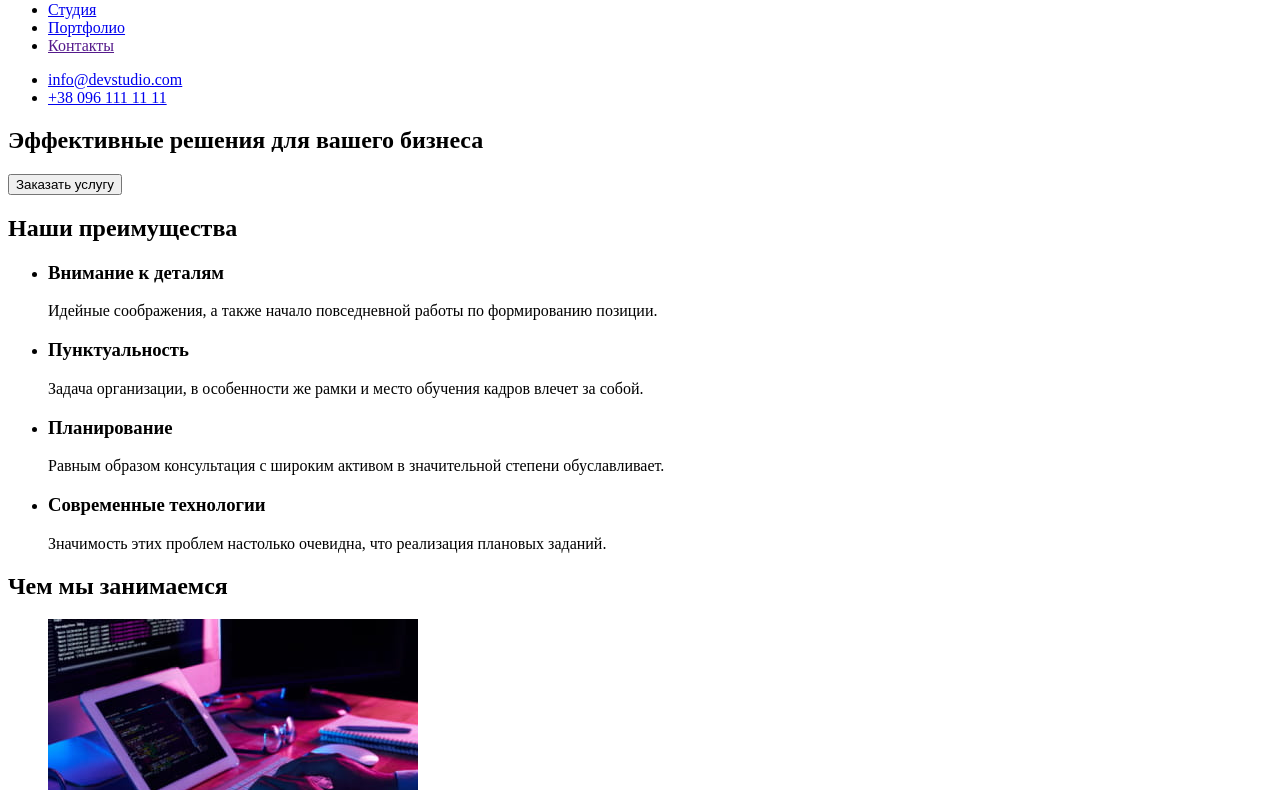
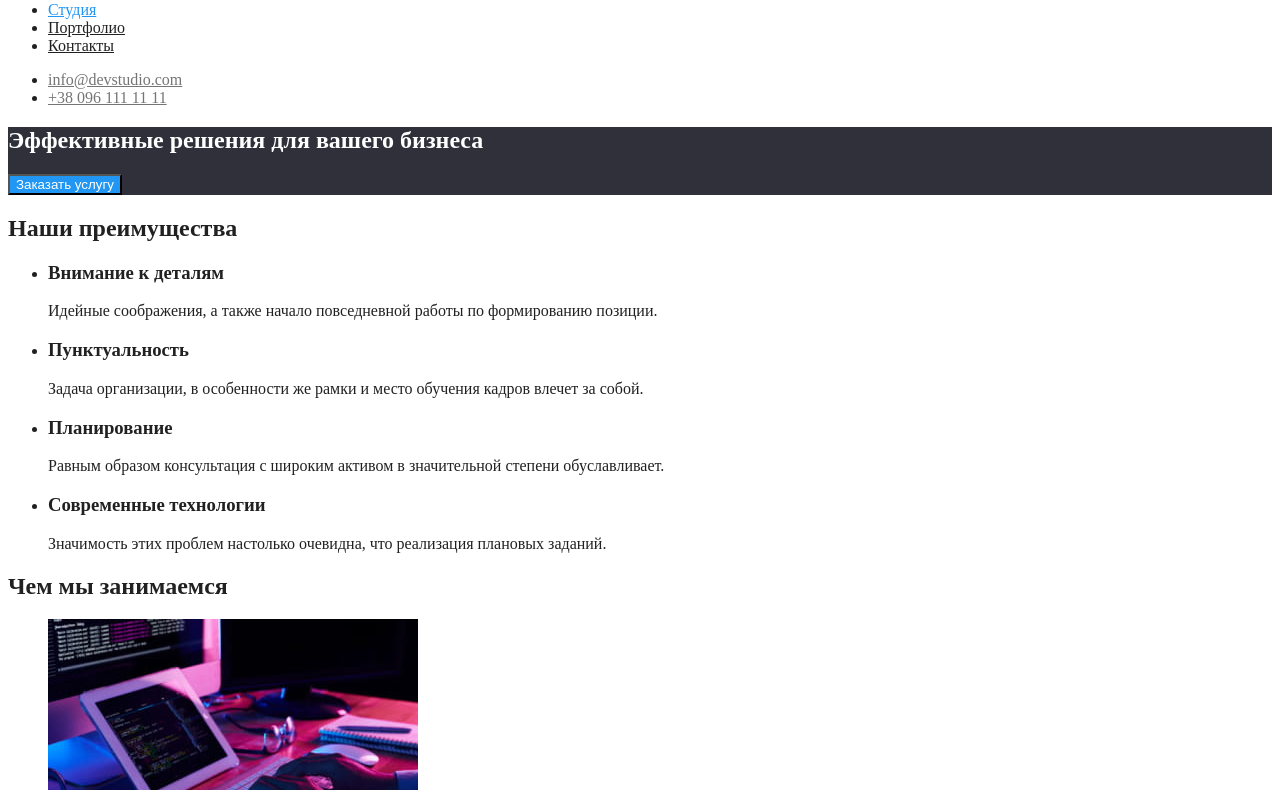
Before and after one commit to Mike123729/goit-markup-hw-02, a plain HTML site: page index.html in a window 1280 px wide. Shown: the part 41-831 px from the top of the page. Drawn offline with Linux system fonts and the light colour scheme.

Commit message:
начало стилизации в сss

```diff
--- a/css/styles.css
+++ b/css/styles.css
@@ -0,0 +1,73 @@
+:root {
+    --primary-white-bgcolor: #FFFFFF;
+    --secondary-bg-color: #2F303A;
+    --primary-text-color: #212121;
+    --secondary-text-color: #757575;
+    --hover-text-color: #2196F3;
+    --part-logo-color: #2196F3;
+}
+
+/* .................MAIN PAGE-STUDIO................ */
+.page-studio {
+    color: var(--primary-text-color);
+    background-color: var(--primary-white-bgcolor);
+}
+
+/* ......HEADER..... */
+
+/* logo header*/
+header .logo-header {
+    color: #000000;
+}
+
+.logo-header span {
+    color: var(--part-logo-color);
+}
+
+/* navigation list */
+.site-nav .link {
+    color: var(--primary-text-color);
+}
+
+/* ховер на линки страниц */
+.site-nav .link:hover,
+.site-nav .link:focus {
+    color: var(--hover-text-color);
+}
+
+/* 'эфект текущей страницы */
+.site-nav .link.current {
+    color: var(--hover-text-color);
+}
+
+/* contacts */
+
+header .contact-item {
+    color: #757575;
+}
+
+/* ховер на контакты */
+header .contact-item:hover,
+header .contact-item:focus {
+    color: var(--hover-text-color);
+}
+
+/* .....Секция герой..... */
+
+.hero {
+    background-color: var(--secondary-bg-color);
+}
+
+/* Заголовок героя */
+.hero>.hero-title {
+    color: #FFFFFF;
+}
+
+.hero>button {
+    color: #FFFFFF;
+    background-color: #2196F3;
+}
+
+.hero>button:active {
+    background-color: #188CE8;
+}
--- a/index.html
+++ b/index.html
@@ -7,28 +7,34 @@
     <title>Document</title>
     <link rel="stylesheet" href="./css/styles.css" />
   </head>
-  <body>
+  <body class="page-studio">
     <header>
       <nav>
         <!-- logo -->
-        <a href=""> <span>Web</span>Studio</a>
+        <a href="" class="logo-header"> <span>Web</span>Studio</a>
         <!-- navigation to other pages -->
-        <ul>
-          <li><a href="./index.html">Студия</a></li>
-          <li><a href="./portfolio.html">Портфолио</a></li>
-          <li><a href="">Контакты</a></li>
+        <ul class="site-nav">
+          <li><a href="./index.html" class="link current">Студия</a></li>
+          <li><a href="./portfolio.html" class="link">Портфолио</a></li>
+          <li><a href="" class="link">Контакты</a></li>
         </ul>
       </nav>
       <!-- contacts -->
-      <ul>
-        <li><a href="mailto:info@devstudio.com">info@devstudio.com</a></li>
-        <li><a href="tel:+380961111111">+38 096 111 11 11</a></li>
+      <ul class="contact">
+        <li>
+          <a href="mailto:info@devstudio.com" class="contact-item"
+            >info@devstudio.com</a
+          >
+        </li>
+        <li>
+          <a href="tel:+380961111111" class="contact-item">+38 096 111 11 11</a>
+        </li>
       </ul>
     </header>
     <main>
       <!-- section 1 -->
-      <section>
-        <h1>Эффективные решения для вашего бизнеса</h1>
+      <section class="hero">
+        <h1 class="hero-title">Эффективные решения для вашего бизнеса</h1>
         <button type="button">Заказать услугу</button>
       </section>
       <!-- section  2 -->
```
Also changed, not shown: portfolio.html (+18 -0 lines).
